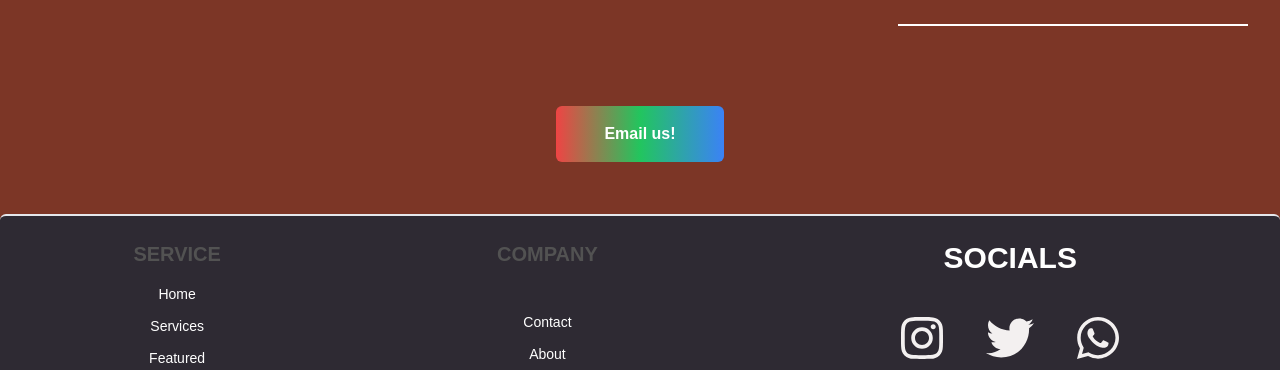
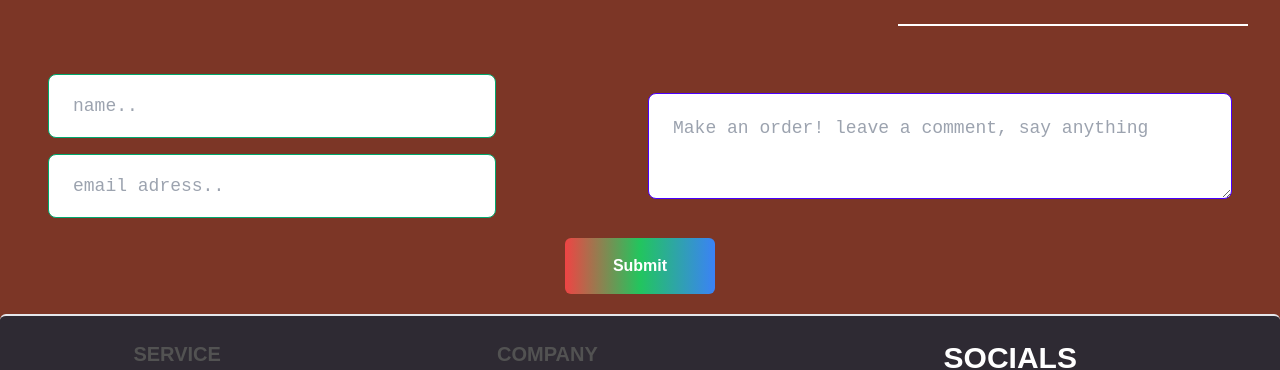
Before and after one commit to Royweru/everything-design-react18, a React (Vite) app: page / in a window 1280 px wide. Shown: the part 4000-4370 px from the top of the page. Built offline with nearby package versions, Linux system fonts and the light colour scheme; no server answers.

Commit message:
modified:   src/components/modal/email-feedback.tsx 	modified:   src/components/reachout/index.tsx 	modified:   src/pages/admin.tsx 	modified:   src/pages/home.tsx

```diff
--- a/src/components/modal/email-feedback.tsx
+++ b/src/components/modal/email-feedback.tsx
@@ -1,24 +1,22 @@
-
-
-
-
-export const EmailFeedbackModal = ({name}:{
-    name?:string
-}) => {
+export const EmailFeedbackModal = ({ name }: { name?: string }) => {
   return (
     <div>
       {/* You can open the modal using document.getElementById('ID').showModal() method */}
-<button className="btn">open modal</button>
+
       <dialog id="my_modal_3" className="modal ">
         <div className="modal-box bg-white">
           <form method="dialog">
             {/* if there is a button in form, it will close the modal */}
-      <button className="btn btn-sm btn-circle btn-ghost absolute right-2 top-2">✕</button>
+            <button className="btn btn-sm btn-circle btn-ghost absolute right-2 top-2">
+              ✕
+            </button>
           </form>
           <h3 className="font-bold text-lg">Hello! {name}</h3>
-    <p className="py-4">Your message has been received we will be in touch</p>
+          <p className="py-4">
+            Your message has been received we will be in touch
+          </p>
         </div>
       </dialog>
     </div>
-  )
-}
+  );
+};
--- a/src/components/reachout/index.tsx
+++ b/src/components/reachout/index.tsx
@@ -1,14 +1,75 @@
+import api from "@/actions/api";
 import GradientButton from "../shared/gradient-button";
+import { useState } from "react";
 
 export const Contact = () => {
+  const [name, setName] = useState("");
+  const [email, setEmail] = useState("");
+  const [message, setMessage] = useState("");
+  const onSubmit = async () => {
+    try {
+      if (name && email && message !== "") {
+        const res = await api.post("/api/email-message/", {
+          name,
+          email,
+          message,
+        });
+        if (res.status === 201) {
+          alert("success! Message received");
+          setName("");
+          setEmail("");
+          setMessage("");
+        }
+      } else {
+        alert("one field is missing please make sure to input all details");
+      }
+    } catch (error) {
+      console.error(error);
+    }
+  };
+
   return (
     <div
-      className=" container bg-transparent flex flex-col gap-y-3 py-12 items-center justify-center"
+      className=" container bg-transparent  py-4 px-12 flex flex-col justify-center"
       id="reachout"
     >
-      <a href="mailto:weruroy347@gmail.com">
-        <GradientButton content="Email us!" className=" px-12 py-4" />
-      </a>
+      <div className=" grid md:grid-cols-2 gap-4 w-full relative">
+        <div className=" col-span-1 flex flex-col gap-4 h-full">
+          <input
+            type="text"
+            required
+            placeholder="name.."
+            className="input input-bordered input-success max-w-md input-lg text-color-7 font-code"
+            value={name}
+            onChange={(e) => setName(e.target.value)}
+          />
+          <input
+            type="email"
+            required
+            placeholder="email adress.."
+            value={email}
+            onChange={(e) => setEmail(e.target.value)}
+            className="input input-bordered input-success max-w-md text-color-7 font-code  input-lg"
+          />
+        </div>
+        <div className=" col-span-1 w-full h-full flex justify-center items-center">
+          <textarea
+            className="textarea textarea-primary text-color-7 font-code  textarea-lg w-full"
+            required
+            value={message}
+            onChange={(e) => setMessage(e.target.value)}
+            placeholder="Make an order! leave a comment, say anything"
+          ></textarea>
+        </div>
+      </div>
+
+      <div className=" mt-5 w-full flex justify-center items-center">
+        <GradientButton
+          onClick={onSubmit}
+          content="Submit"
+          className=" px-12 py-4"
+        />
+      </div>
     </div>
   );
 };
--- a/src/pages/admin.tsx
+++ b/src/pages/admin.tsx
@@ -34,10 +34,10 @@ export const Admin = () => {
     getUser();
     categoryData();
   }, []);
-  const categoryData = () => {
+  const categoryData = async () => {
     try {
-      const specificCat = categories.find((cat) => cat.id === 4);
-      console.log(specificCat);
+      const res = await api.get("/api/category/2/");
+      if (res.status === 200) console.log(res.data);
     } catch (error) {
       console.log(error);
     }
--- a/src/pages/home.tsx
+++ b/src/pages/home.tsx
@@ -10,6 +10,7 @@ import { Footer } from "@/components/footer";
 import { Featured } from "@/components/featured";
 import { fetchProduts } from "@/actions/FetchProducts";
 import { useEffect, useState } from "react";
+import { EmailFeedbackModal } from "@/components/modal/email-feedback";
 
 const Home = () => {
   const [products, setProducts] = useState([]);
@@ -25,6 +26,7 @@ const Home = () => {
   return (
     <div className=" pt-[4.75rem] lg:pt-[7rem]  h-full  max-w-7xl ">
       <ProductModal />
+      <EmailFeedbackModal />
       <Nav />
       <Hero />
       <SectionHeader title="Services" />
```
Lines whose indentation alone changed are shown as unchanged.
